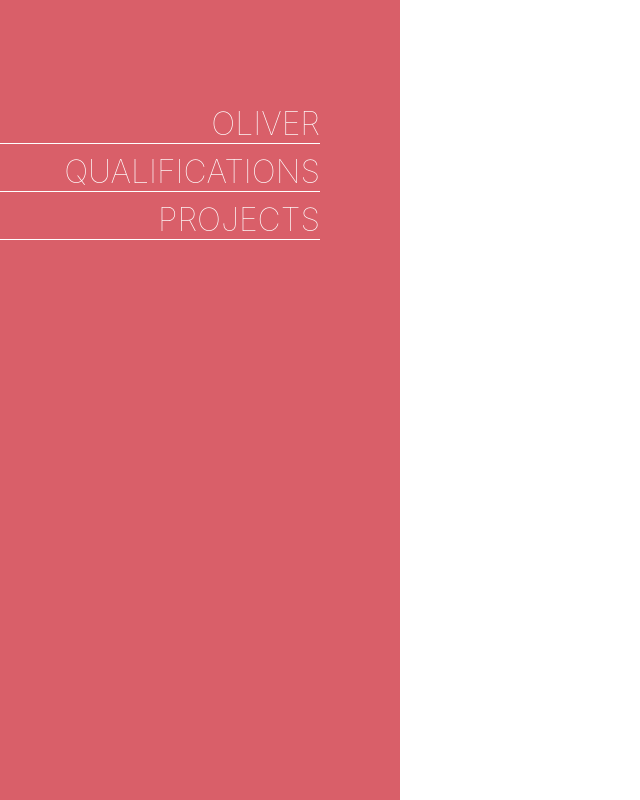
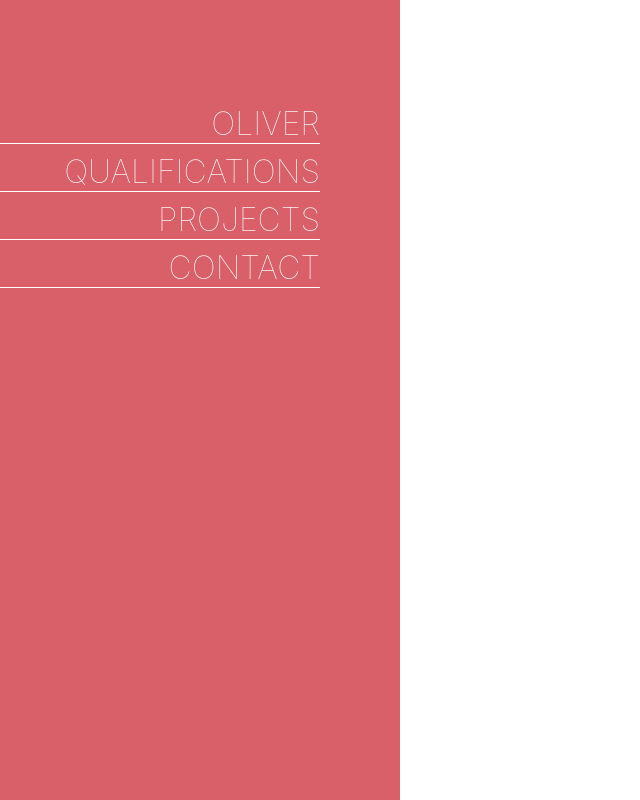
Before and after one commit to Browbeans/Profile-app, a React (Create React App) app: page / in a window 1280 px wide. Shown: the whole page, without its empty margins (0-640 px from the left). Built offline with nearby package versions, Linux system fonts and the light colour scheme.

Commit message:
Added sections to navigation

```diff
--- a/src/Components/Navigation.tsx
+++ b/src/Components/Navigation.tsx
@@ -1,3 +1,4 @@
+import { Button } from "@material-ui/core";
 import  React from "react"
 import navigationStyle from "../Style/NavigationStyle";
 
@@ -14,6 +15,9 @@ const Navigation:React.FC = () => {
             <div className={navigationClasses.navigationMenuItem}>
                 <p className={navigationClasses.menuText}>PROJECTS</p>
             </div>
+            <div className={navigationClasses.navigationMenuItem}>
+                <p className={navigationClasses.menuText}>CONTACT</p>
+            </div>
         </div>
     )
 }
--- a/src/Style/NavigationStyle.ts
+++ b/src/Style/NavigationStyle.ts
@@ -14,7 +14,8 @@ const navigationStyle = makeStyles(
             display: "flex",
             justifyContent: "flex-end",
             borderBottom: "1px solid #fff",
-            marginTop: "0.5rem"
+            marginTop: "0.5rem",
+            cursor: "pointer"
         },
         menuText: {
             margin: "0",
```
